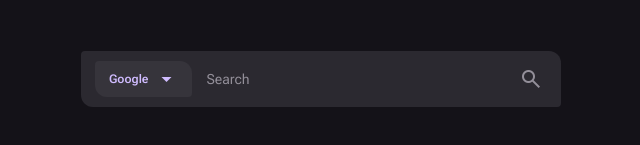
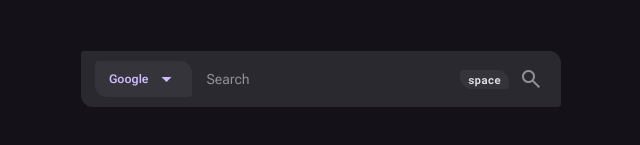
Before and after one commit to plgbrlism/nuwii, a website built with Vite: page index.html in a window 1280 px wide. Shown: the part 247-392 px from the top of the page, 319-959 px from the left. Built offline with nearby package versions, Linux system fonts and the light colour scheme.

Commit message:
feat: space hint chip at the search tip

```diff
--- a/index.html
+++ b/index.html
@@ -104,6 +104,9 @@
                             class="bg-transparent w-full outline-none text-sm text-[var(--md-sys-color-on-surface)] placeholder-[var(--md-sys-color-outline)]"
                         />
                     </div>
+
+                    <kbd class="m3-key-badge m3-space-hint text-[9px]">space</kbd>
+
                     <span class="material-symbols-outlined text-[18px] text-[var(--md-sys-color-outline)] mr-1 pointer-events-none select-none">
                         search
                     </span>
```
